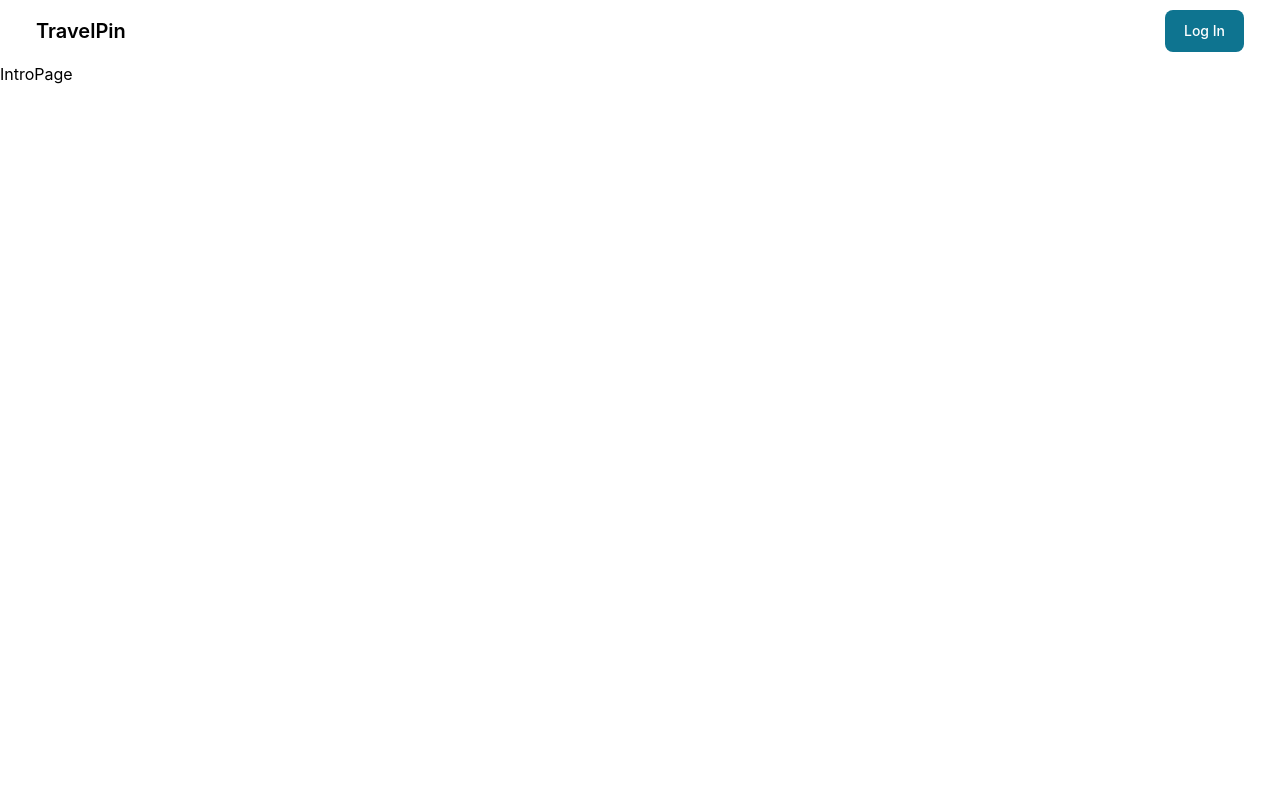
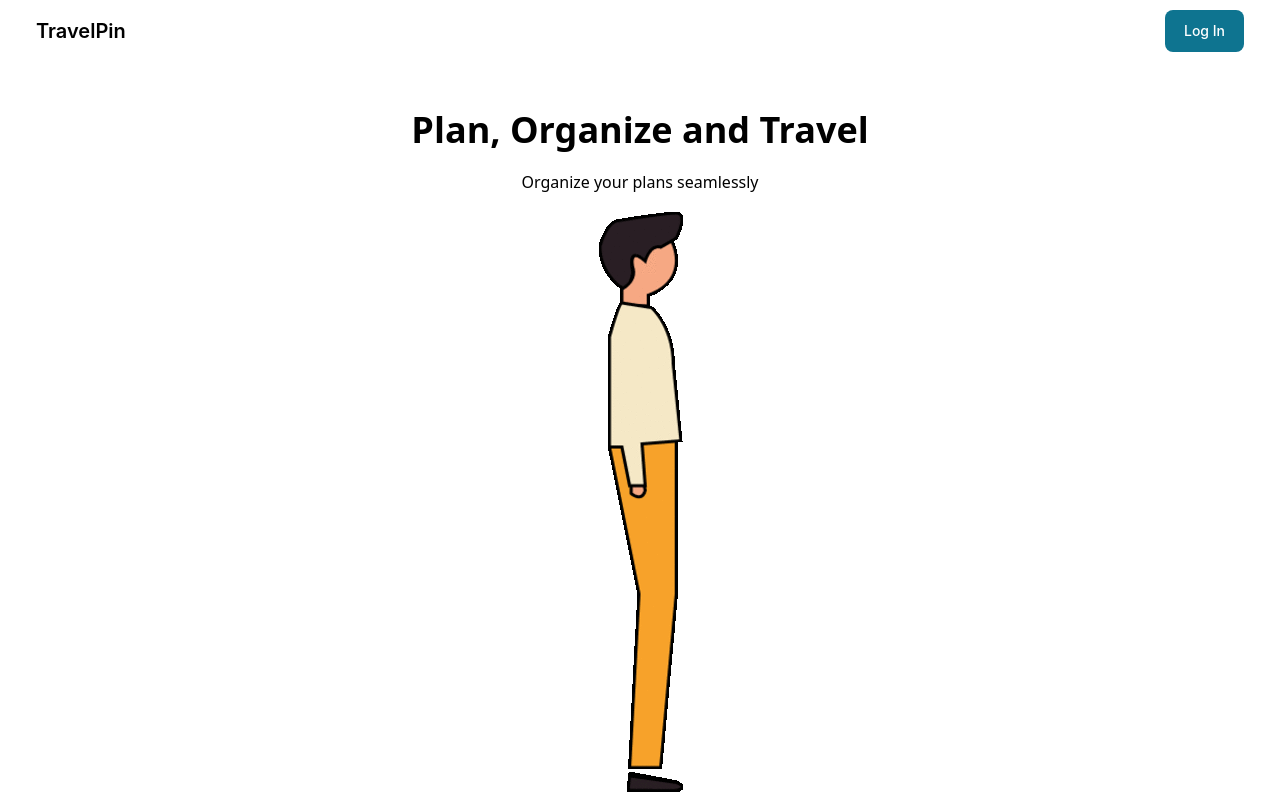
Before and after one commit to Lili00ani/travel-frontend, a React (Create React App) app: page / in a window 1280 px wide. Built offline with nearby package versions, Linux system fonts and the light colour scheme; no server answers.

Commit message:
added intro page texts and gif

```diff
--- a/src/pages/introPage.tsx
+++ b/src/pages/introPage.tsx
@@ -16,9 +16,17 @@ export default function IntroPage() {
   }, [isAuthenticated]);
 
   return (
-    <>
+    <div>
       <NavigationBar />
-      <h1>IntroPage</h1>
-    </>
+      <div className="flex flex-col items-center text-center">
+        <p className="font-sans text-4xl font-semibold mt-12 mb-5">
+          Plan, Organize and Travel
+        </p>
+        <p className="font-sans text-1xl">Organize your plans seamlessly</p>
+      </div>
+      <div className="flex justify-center">
+        <img src="walking.gif" className="mt-4" alt="Walking" />
+      </div>
+    </div>
   );
 }
```
Also changed, not shown: public/walking.gif (added).
